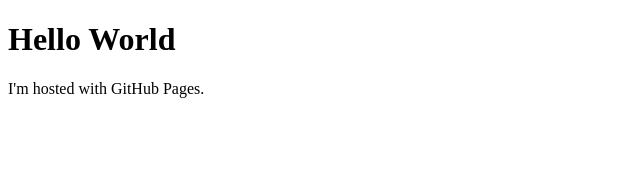
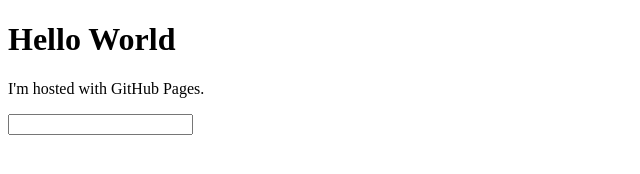
Before and after one commit to Headhunter2208/Headhunter2208.github.io, a plain HTML site: page index.html in a window 1280 px wide. Shown: the whole page, without its empty margins (0-640 px from the left). Drawn offline with Linux system fonts and the light colour scheme.

Commit message:
Update index.html

```diff
--- a/index.html
+++ b/index.html
@@ -3,5 +3,6 @@
 <body>
 <h1>Hello World</h1>
 <p>I'm hosted with GitHub Pages.</p>
+<input type="url" name="myInput" pattern="https://formula1.com" size="20" required>
 </body>
 </html>
```
